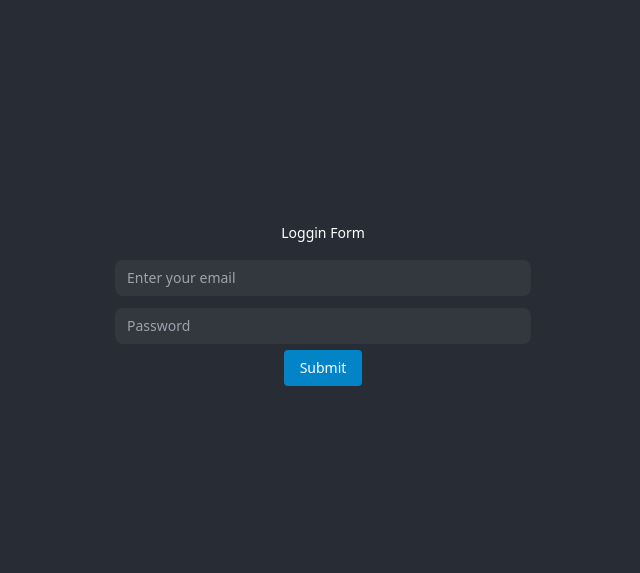
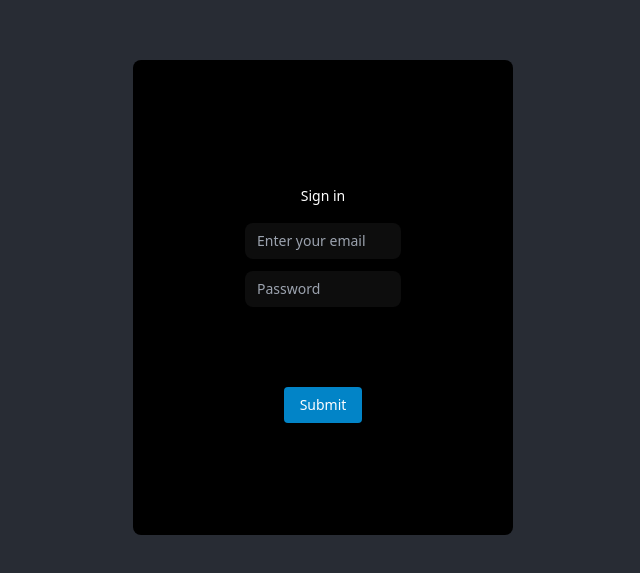
Before and after one commit to Mohammadshuvouup/Tree-Store, a React (Create React App) app: page / in a window 1280 px wide. Shown: the part 103-676 px from the top of the page, without its empty margins (317-957 px from the left). Built offline with nearby package versions, Linux system fonts and the light colour scheme.

Commit message:
yarn updated

```diff
--- a/src/components/login.jsx
+++ b/src/components/login.jsx
@@ -1,29 +1,33 @@
-import {Field, Input, Label,Button } from '@headlessui/react'
-import clsx from 'clsx'
-
+import { Field, Input, Label, Button } from "@headlessui/react";
+import clsx from "clsx";
 
 const Login = () => {
   return (
     <>
-    <div className="w-full max-w-md px-4">
+      <div className="w-[380px] m-auto bg-black p-28 rounded-lg ">
         <Field>
-      <Label className="text-sm/6 font-medium text-white">Loggin Form</Label>
+          <Label className="text-sm/6 font-medium text-white">
+            Sign in
+          </Label>
           <Input
             placeholder="Enter your email"
             className={clsx(
-            'mt-3 block w-full rounded-lg border-none bg-white/5 py-1.5 px-3 text-sm/6 text-white',
-            'focus:outline-none data-[focus]:outline-2 data-[focus]:-outline-offset-2 data-[focus]:outline-white/25'
+              "mt-3 block w-full rounded-lg border-none bg-white/5 py-1.5 px-3 text-sm/6 text-white",
+              "focus:outline-none data-[focus]:outline-2 data-[focus]:-outline-offset-2 data-[focus]:outline-white/25"
             )}
           />
-        <Input placeholder="Password" required="" className={clsx(
-            'mt-3 block w-full rounded-lg border-none bg-white/5 py-1.5 px-3 text-sm/6 text-white',
-            'focus:outline-none data-[focus]:outline-2 data-[focus]:-outline-offset-2 data-[focus]:outline-white/25'
-          )} />
-          <Button className="rounded bg-sky-600 py-2 px-4 text-sm text-white data-[hover]:bg-sky-500 data-[active]:bg-sky-700">
+          <Input
+            placeholder="Password"
+            required=""
+            className={clsx(
+              "mt-3 block w-full rounded-lg border-none bg-white/5 py-1.5 px-3 text-sm/6 text-white",
+              "focus:outline-none data-[focus]:outline-2 data-[focus]:-outline-offset-2 data-[focus]:outline-white/25"
+            )}
+          />
+          <Button className="mt-20 rounded bg-sky-600 py-2 px-4 text-sm text-white data-[hover]:bg-sky-500 data-[active]:bg-sky-700">
             Submit
           </Button>
         </Field>
-
       </div>
     </>
   );
```
Also changed, not shown: 1 other file (tests, documents, lock files or other folders). Lines whose indentation alone changed are shown as unchanged.
